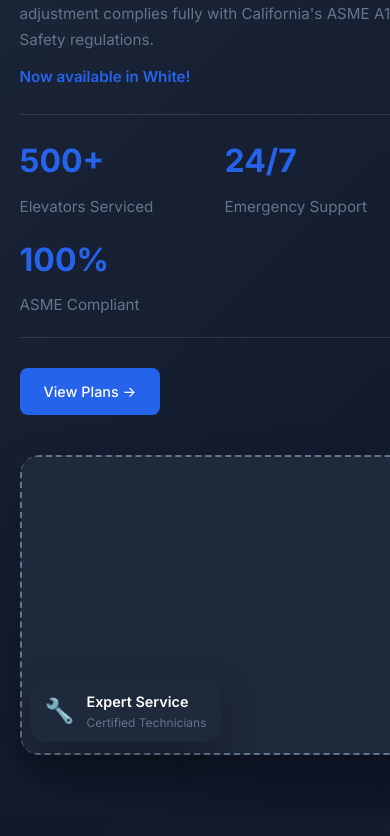
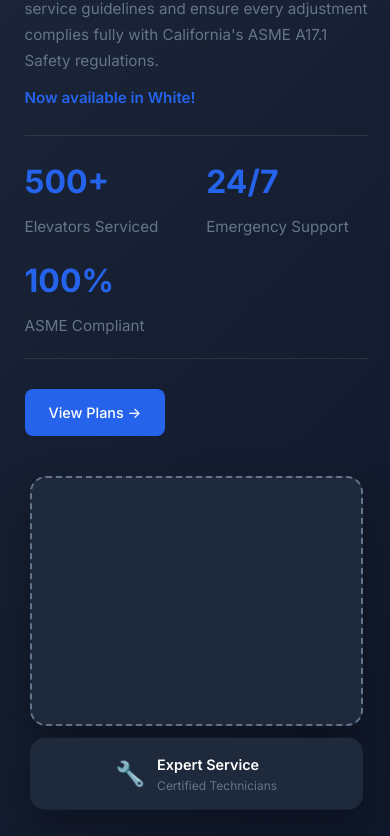
Before and after one commit to LeeDev428/BionicAim, a React (Vite) app: page / in a window 390 px wide. Shown: the part 3368-4204 px from the top of the page. Built offline with nearby package versions, Linux system fonts and the light colour scheme.

Commit message:
Update ElevatorService.css

```diff
--- a/src/sections/ElevatorService/ElevatorService.css
+++ b/src/sections/ElevatorService/ElevatorService.css
@@ -8,6 +8,7 @@
   grid-template-columns: 1fr 1fr;
   gap: 60px;
   align-items: center;
+  padding: 0 15px;
 }
 
 .elevator-content {
@@ -114,6 +115,13 @@
   box-shadow: 0 25px 50px rgba(0, 0, 0, 0.3);
 }
 
+.elevator-image {
+  width: 100%;
+  height: 400px;
+  object-fit: cover;
+  display: block;
+}
+
 .elevator-placeholder {
   position: relative;
   height: 400px;
@@ -210,12 +218,14 @@
   }
 
   .elevator-visual {
-    max-width: 500px;
+    max-width: 100%;
     margin: 0 auto;
+    padding: 0 10px;
   }
 
   .floating-card {
     left: 10px;
+    bottom: 20px;
   }
 
   .elevator-stats {
@@ -224,9 +234,21 @@
 }
 
 @media (max-width: 576px) {
+  .elevator-service {
+    padding: 60px 0;
+  }
+
+  .elevator-container {
+    padding: 0;
+  }
+
+  .elevator-content {
+    padding: 0 5px;
+  }
+
   .elevator-title,
   .elevator-subtitle {
-    font-size: 1.4rem;
+    font-size: 1.3rem;
   }
 
   .elevator-header {
@@ -236,6 +258,7 @@
   .elevator-stats {
     flex-wrap: wrap;
     gap: 15px;
+    justify-content: space-between;
   }
 
   .stat-item {
@@ -243,12 +266,22 @@
   }
 
   .elevator-placeholder {
-    height: 300px;
+    height: 250px;
+  }
+
+  .elevator-image {
+    height: 250px;
+  }
+
+  .elevator-image-card {
+    border-radius: 12px;
   }
 
   .floating-card {
-    bottom: 10px;
-    left: 10px;
-    padding: 10px 15px;
+    position: relative;
+    bottom: auto;
+    left: auto;
+    margin-top: 15px;
+    justify-content: center;
   }
 }
```
